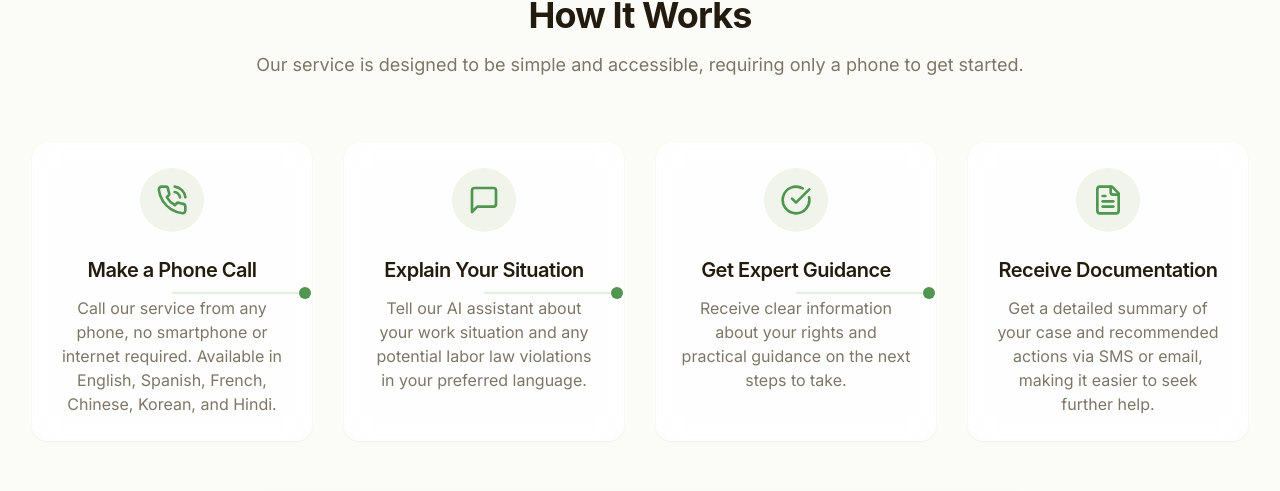
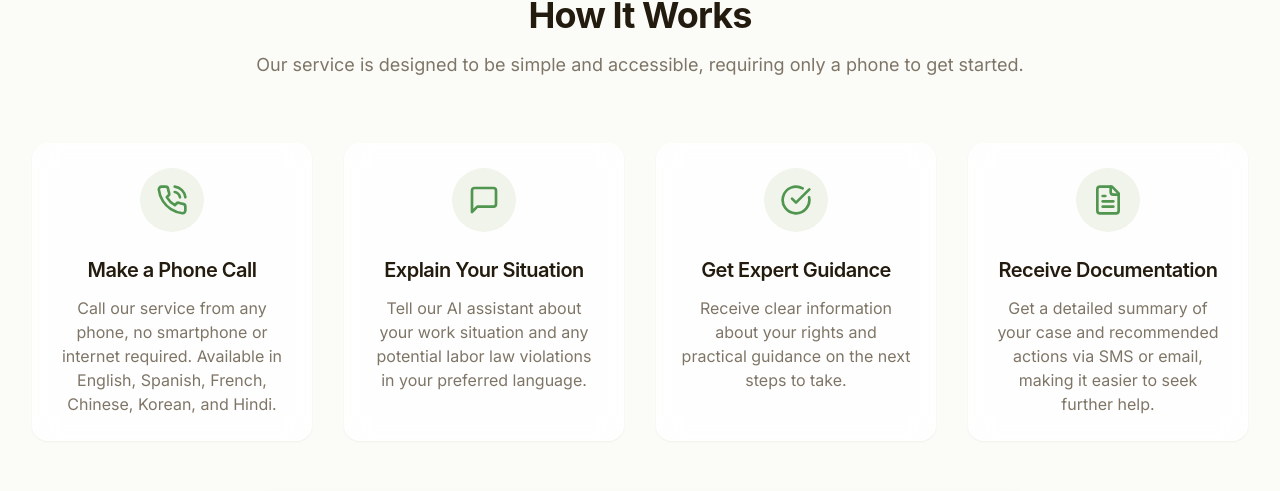
Before and after one commit to jaehyuk-choi/legal-lifeline-assistant, a React (Vite) app: page / in a window 1280 px wide. Shown: the part 955-1446 px from the top of the page. Built offline with nearby package versions, Linux system fonts and the light colour scheme.

Commit message:
Address visual issue
The prompt requests to address a visual issue, specifically a green line.

```diff
--- a/src/components/HowItWorks.tsx
+++ b/src/components/HowItWorks.tsx
@@ -59,12 +59,7 @@ const HowItWorks: React.FC<HowItWorksProps> = ({ className }) => {
               <h3 className="text-xl font-semibold mb-3">{t(step.titleKey)}</h3>
               <p className="text-muted-foreground">{t(step.descriptionKey)}</p>
 
-              {/* Progress line between steps (only visible on desktop) */}
-              {index < steps.length - 1 && (
-                <div className="hidden lg:block absolute top-1/2 right-0 w-full h-[2px] bg-border" style={{ width: 'calc(50%)' }}>
-                  <div className="absolute right-0 h-3 w-3 bg-primary rounded-full -top-[5px] -right-[5px]"></div>
-                </div>
-              )}
+              {/* Removed the progress line between steps */}
             </div>
           ))}
         </div>
```
